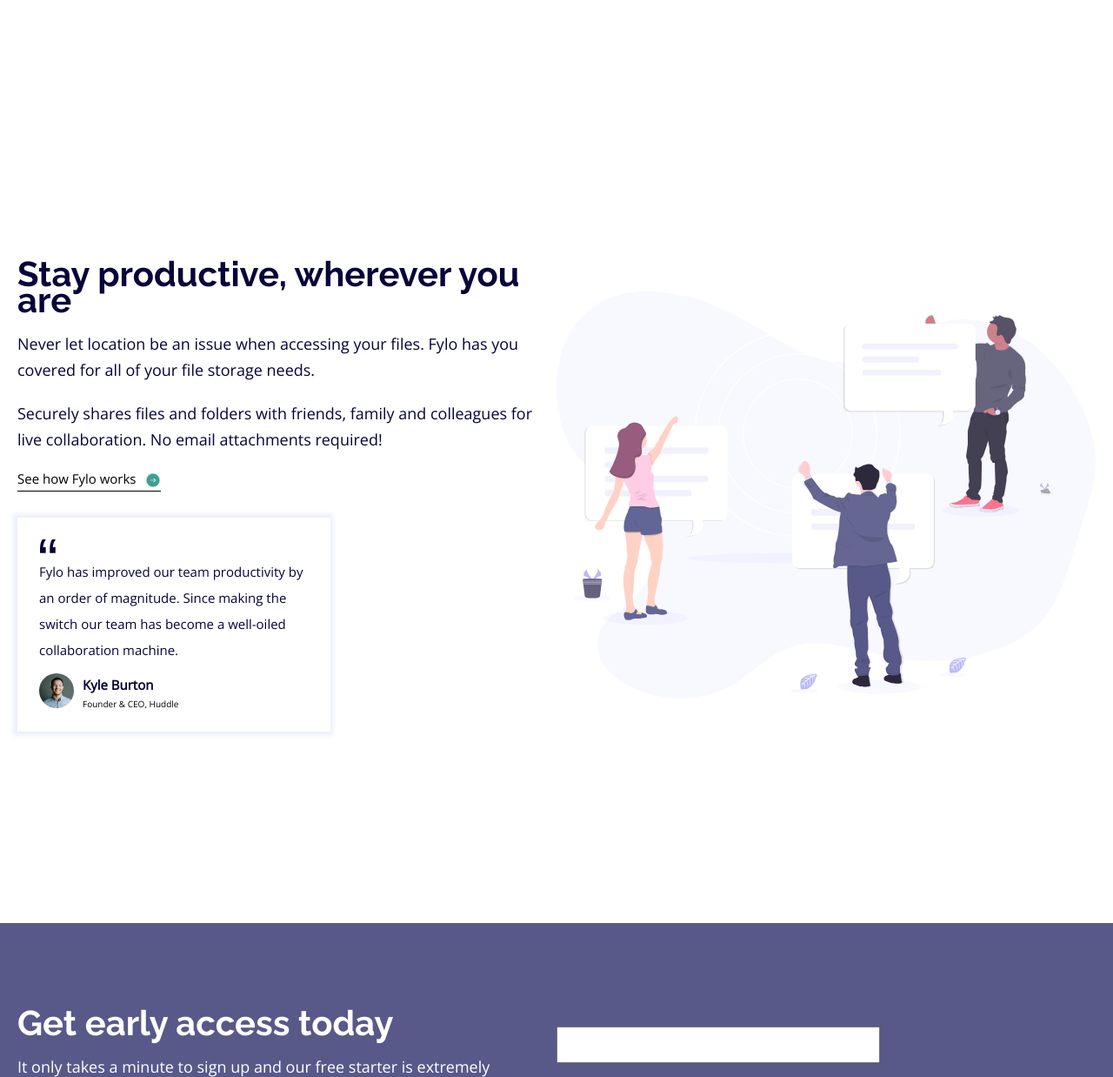
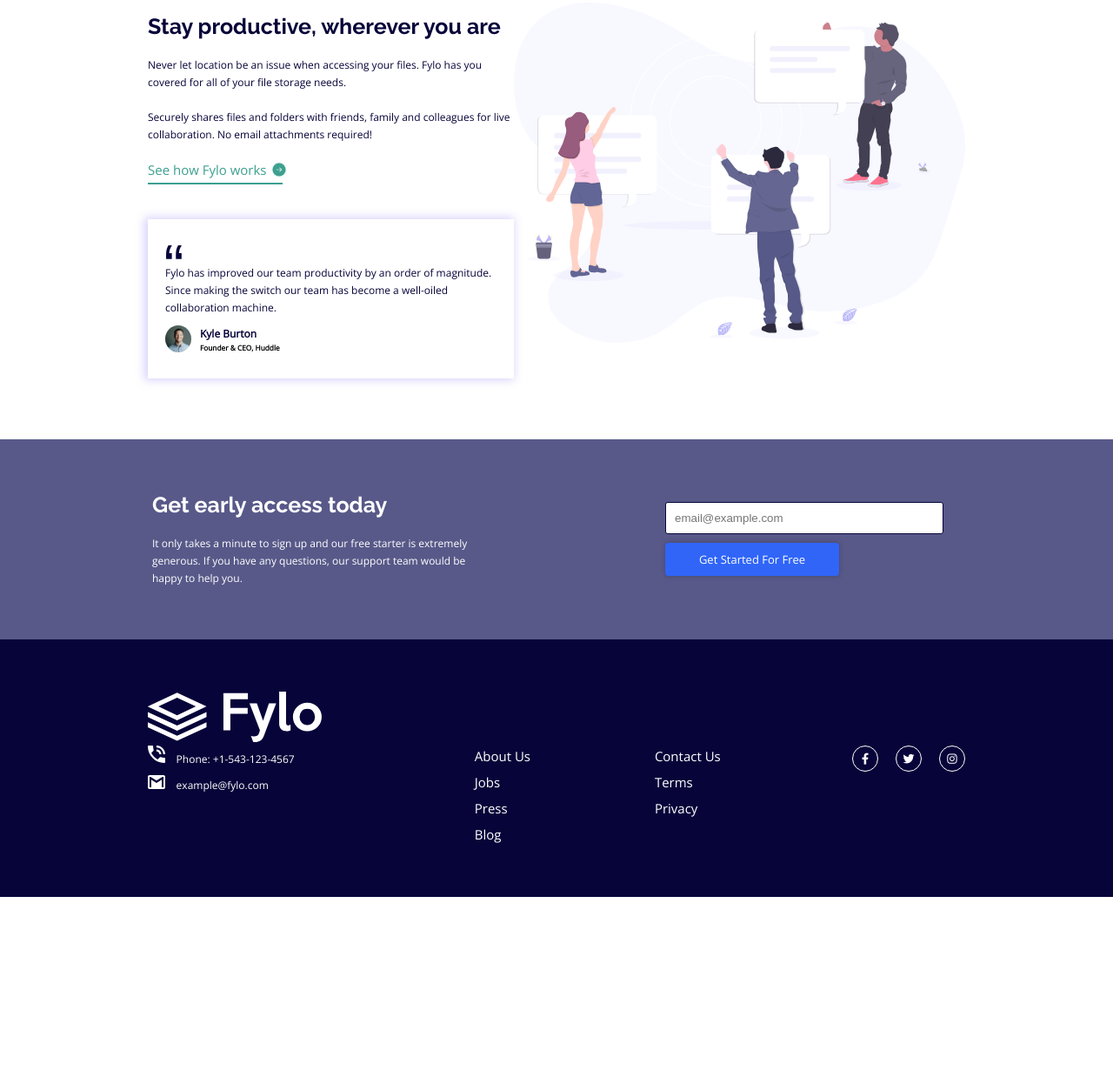
Before and after one commit to jhonlloydgellica15/Frontend-Mentor-Fylo, a plain HTML site: page index.html in a window 1280 px wide. Shown: the part 634-1872 px from the top of the page at 87% size. After the commit the page ends 1665 px from the top, so only its background shows below. Drawn offline with nearby package versions, Linux system fonts and the light colour scheme.

Commit message:
Fylo challenge landing page done

```diff
--- a/index.css
+++ b/index.css
@@ -36,8 +36,8 @@ h1 {
 }
 p {
   margin-top: 2rem;
-  font-size: 1.8rem;
-  line-height: 3rem;
+  font-size: 1.2rem;
+  line-height: 2rem;
   color: var(--veryDarkBlue);
 }
 
@@ -57,208 +57,435 @@ img {
   width: 100%;
 }
 
-/* Utilites */
+/* Utilities */
 input[type="email"] {
-  padding: 1rem 2rem;
-  width: 60%;
-  font-family: "Open Sans", sans-serif;
+  margin-top: 2rem;
+  padding: 1rem 1rem;
+  border-radius: 3px;
+  border: 0.5px solid var(--veryDarkBlue);
 }
-
+input[type="email"]:focus {
+  /* border-color: ; */
+  outline: 0;
+}
 .btn {
-  display: inline-block;
+  text-align: center;
+  border-radius: 4px;
   padding: 1rem 3rem;
-  text-align: center;
-  border-radius: 3px;
-  font-size: 1.5rem;
-  box-shadow: 0 1px rgba(0, 0, 0, 0.459);
-  white-space: nowrap;
+  margin-top: 1rem;
+  box-shadow: 0 0 5px 1px rgba(0, 0, 0, 0.164);
 }
-
 .btn-primary {
   background: var(--brightBlue);
   color: white;
 }
-
-.flex {
-  margin-top: 5rem;
-  display: flex;
-  align-items: center;
-}
-
-.col1 {
-  flex: 1;
-}
-
-.col2 {
-  flex: 1;
-}
-
 /* Header section */
 .main-container {
-  width: 100%;
-  margin: auto;
-  max-width: 1400px;
-  padding: 2rem;
+  padding: 3rem;
 }
-
 .main-header {
-  margin-top: 5rem;
   display: flex;
   justify-content: space-between;
   align-items: center;
 }
-.navbar ul {
+.main-header .logo {
+  width: 100px;
+}
+nav ul {
   display: flex;
 }
-.navbar ul li {
-  margin-left: 30px;
-  white-space: nowrap;
-  font-size: 2rem;
+nav ul li {
+  margin-left: 1rem;
 }
 
-/* Content */
-
-#first-content .first-form {
-  margin-top: 2rem;
+/* First Content */
+nav ul li a {
+  font-size: 1.3rem;
+}
+#first-content {
   display: flex;
+  flex-direction: column-reverse;
 }
-#first-content .first-form a {
-  margin-left: 1.5rem;
+#first-content h1 {
+  text-align: center;
+  font-size: 2rem;
+  margin-top: 5rem;
+}
+#first-content p {
+  text-align: center;
 }
 
-#second-content {
-  margin-top: 30rem;
-}
-
-#second-content a {
-  font-size: 1.5rem;
-  position: relative;
-  top: 2rem;
-}
-
-#second-content a::after {
-  content: "";
-  display: block;
-  border-bottom: 1px solid black;
-  width: 165px;
-  margin-top: 4px;
-}
-
-#second-content a img {
-  width: 20px;
-  margin-left: 1rem;
-  position: absolute;
-  top: 2px;
-}
-#second-content .testimonial {
-  margin-top: 5rem;
-  max-width: 360px;
-  padding: 2.5rem 2.5rem;
-  box-shadow: -1px 0px 5px 4px rgba(92, 116, 250, 0.123);
-}
-#second-content .testimonial .qoute {
-  width: 20px;
-}
-#second-content .testimonial p {
-  font-size: 1.5rem;
-  margin: 0;
-}
-
-#second-content .avatar {
-  margin-top: 1rem;
-  display: flex;
-  align-items: center;
-}
-#second-content .avatar img {
-  width: 40px;
-  height: 40px;
-  border-radius: 50%;
-}
-#second-content .avatar-info {
-  margin-left: 1rem;
-}
-.avatar-info .fullname {
-  font-weight: 700;
-}
-.avatar-info h5 {
-  font-size: 1rem;
-  font-weight: normal;
-}
-
-/* Access Section */
-#access-section {
-  margin-top: 20rem;
-  background: var(--desarutedBlue);
-}
-#access-section p,
-#access-section h1 {
-  color: white;
-}
-.access-container {
-  width: 100%;
-  margin: auto;
-  max-width: 1400px;
-  padding: 10rem 2rem;
-}
-
-#access-section a {
-  margin-top: 2rem;
-  width: 200px;
-}
-
-#access-section form {
+.first-form {
   display: flex;
   flex-direction: column;
 }
+.first-form a {
+  display: inline-block;
+  font-size: 1.5rem;
+}
+
+@media screen and (min-width: 750px) {
+  .main-container {
+    max-width: 800px;
+    margin: auto;
+  }
+  #first-content h1,
+  #first-content p {
+    text-align: left;
+  }
+  #first-content {
+    flex-direction: row;
+    margin-top: 2rem;
+  }
+  .first-form {
+    flex-direction: row;
+  }
+  .first-form a {
+    font-size: 1.2rem;
+    white-space: nowrap;
+  }
+  input[type="email"] {
+    margin-top: 1.2rem;
+    border-radius: 3px;
+    border: 0.5px solid var(--veryDarkBlue);
+    margin-right: 2rem;
+    width: 60%;
+  }
+}
+@media screen and (min-width: 1000px) {
+  .main-container {
+    max-width: 1000px;
+    margin: auto;
+  }
+  #first-content h1 {
+    font-size: 2.5rem;
+  }
+  #first-content p {
+    font-size: 1.3rem;
+  }
+  #first-content {
+    justify-content: center;
+    align-items: center;
+    margin-top: 5rem;
+  }
+}
+@media screen and (min-width: 1440px) {
+  .main-container {
+    max-width: 1600px;
+    margin: auto;
+  }
+  #first-content h1 {
+    font-size: 4rem;
+    line-height: 5rem;
+  }
+  #first-content p {
+    font-size: 1.8rem;
+    line-height: 3rem;
+  }
+  #first-content .col1 {
+    width: 1200px;
+  }
+}
+
+/* Second Content */
+#second-content {
+  display: flex;
+  flex-direction: column-reverse;
+  margin-top: 10rem;
+}
+#second-content h1 {
+  text-align: center;
+  font-size: 1.6rem;
+  margin-top: 5rem;
+}
+.btn-works {
+  margin-top: 2rem;
+  display: flex;
+  justify-content: center;
+  font-size: 1.5rem;
+  position: relative;
+  color: var(--ModerateCyan);
+}
+.btn-works a::after {
+  content: "";
+  border-bottom: 2px solid var(--ModerateCyan);
+  display: block;
+  width: 155px;
+  margin-top: 0.5rem;
+}
+.btn-works a img {
+  width: 20px;
+  position: absolute;
+  margin-left: 0.5rem;
+}
+
+#second-content .testimonial {
+  margin-top: 4rem;
+  padding: 3rem 2rem;
+  box-shadow: -2px 0px 10px 2px rgba(117, 103, 238, 0.287);
+}
+
+.testimonial p {
+  margin: 0;
+}
+.testimonial .qoute {
+  width: 20px;
+}
+.avatar {
+  display: flex;
+  margin-top: 1rem;
+}
+
+.avatar img {
+  width: 30px;
+  border-radius: 50%;
+}
+.avatar-info {
+  margin-left: 1rem;
+}
+.avatar-info p {
+  font-weight: 700;
+}
+
+@media screen and (min-width: 750px) {
+  #second-content {
+    flex-direction: row;
+    justify-content: center;
+    align-items: center;
+  }
+  #second-content h1 {
+    text-align: left;
+    font-size: 1.8rem;
+  }
+  .btn-works {
+    justify-content: flex-start;
+  }
+}
+@media screen and (min-width: 1000px) {
+  #second-content {
+    flex-direction: row;
+    justify-content: center;
+    align-items: center;
+  }
+  #second-content h1 {
+    text-align: left;
+    font-size: 2.5rem;
+  }
+  #second-conten p {
+    font-size: 1.3rem;
+  }
+  .btn-works {
+    justify-content: flex-start;
+  }
+}
+@media screen and (min-width: 1440px) {
+  input[type="email"] {
+    width: 50%;
+  }
+  .btn {
+    width: 30%;
+  }
+  #second-content {
+    flex-direction: row;
+    justify-content: center;
+    align-items: center;
+  }
+  #second-content h1 {
+    text-align: left;
+    font-size: 3.6rem;
+  }
+  #second-content p {
+    font-size: 1.8rem;
+    line-height: 2.5rem;
+  }
+  .testimonial {
+    width: 350px;
+  }
+  .testimonial p {
+    font-size: 1.5rem !important;
+  }
+}
+
+/* Access section */
+#access-section {
+  margin-top: 4rem;
+  background: var(--desarutedBlue);
+  text-align: center;
+}
+.access-container {
+  padding: 6rem 3rem;
+}
+.access-container h1 {
+  font-size: 2rem;
+  color: white;
+}
+.access-container p {
+  color: white;
+}
+.access-container form input {
+  display: block;
+  width: 100%;
+}
+.access-container form a {
+  display: block;
+  font-size: 1.3rem;
+  font-weight: 400;
+}
+
+@media screen and (min-width: 750px) {
+  .access-container {
+    display: flex;
+    justify-content: space-between;
+    margin: auto;
+  }
+  .access-container h1,
+  .access-container p {
+    text-align: left;
+  }
+  .access-container .right {
+    margin-left: 20rem;
+  }
+  .access-container form a {
+    font-size: 1.3rem;
+    font-weight: 400;
+    width: 200px;
+  }
+}
+@media screen and (min-width: 1000px) {
+  .access-container {
+    width: 990px;
+  }
+  .access-container h1 {
+    font-size: 2.5rem;
+  }
+  .access-container input[type="email"] {
+    width: 320px;
+  }
+  .access-container form a {
+    width: 200px;
+  }
+}
+@media screen and (min-width: 1440px) {
+  .access-container {
+    padding: 10rem 3rem;
+  }
+
+  .access-container h1 {
+    font-size: 3rem;
+  }
+  .access-container {
+    width: 1380px;
+  }
+  .access-container .col {
+    width: 450px;
+  }
+  .access-container p {
+    font-size: 1.5rem;
+  }
+}
+@media screen and (min-width: 1800px) {
+  .access-container {
+    width: 1600px;
+  }
+}
+
+/* footer */
+
 #footer {
   background: var(--veryDarkBlue);
 }
-#footer .footer-container {
-  width: 100%;
-  margin: auto;
-  max-width: 1400px;
-  padding: 10rem 2rem;
+.footer-container {
+  padding: 6rem 3rem;
 }
 .footer-container .logo {
-  width: 150px;
+  width: 200px;
 }
-.footer-container .icon {
-  width: 15px;
+.footer-content .phone {
+  margin-top: 3rem;
 }
-.footer-content {
-  margin: 2rem 0;
+.footer-content .icon {
+  width: 20px;
+}
+.footer-content .phone li {
+  margin-bottom: 1rem;
+}
+.footer-content .phone li span {
   color: white;
-  display: flex;
-  justify-content: space-between;
+  margin-left: 1rem;
+  font-size: 1.2rem;
 }
 
-.phone li span {
-  font-size: 1.5rem;
+.footer-content .about-us {
+  margin-top: 3rem;
 }
-
-.mt {
-  margin-top: 1rem;
+.footer-content li {
+  margin-bottom: 1rem;
 }
-.footer-content a {
+.footer-content li a {
   color: white;
-  font-size: 1.5rem;
 }
-.about-us li,
-.contact-us li {
-  padding-bottom: 2rem;
+.footer-content .contact-us {
+  margin: 3rem 0;
 }
-.footer-content .social-media {
+.social-media {
   display: flex;
+  justify-content: center;
 }
-.footer-content .social-media li i {
+.social-media li {
+  display: flex;
+  justify-content: center;
+  align-items: center;
+  margin-left: 2rem;
   width: 30px;
   height: 30px;
   border: 1px solid white;
   border-radius: 50%;
-  display: flex;
-  justify-content: center;
-  align-items: center;
 }
-.footer-content .social-media li {
-  padding-left: 2rem;
+.social-media li a {
+  font-size: 1.3rem;
 }
+
+@media screen and (min-width: 750px) {
+  #footer {
+    padding-bottom: 5rem;
+  }
+  .footer-content {
+    display: flex;
+    justify-content: space-between;
+    position: relative;
+  }
+  .footer-content .phone {
+    margin: 0;
+  }
+
+  .footer-content .about-us,
+  .footer-content .contact-us {
+    position: absolute;
+    top: -28px;
+    font-size: 1.5rem;
+  }
+}
+@media screen and (min-width: 1031px) {
+  .footer-container {
+    width: 1000px;
+    margin: auto;
+  }
+}
+@media screen and (min-width: 1200px) {
+  .footer-container {
+    width: 1000px;
+    margin: auto;
+  }
+}
+@media screen and (min-width: 1440px) {
+  .footer-container {
+    width: 1400px;
+    margin: auto;
+  }
+}
+@media screen and (min-width: 1800px) {
+  .footer-container {
+    width: 1600px;
+    margin: auto;
+  }
+}
--- a/index.html
+++ b/index.html
@@ -44,7 +44,7 @@
         </nav>
       </header>
 
-      <section id="first-content" class="flex">
+      <section id="first-content">
         <div class="col1">
           <h1>All you files in one secure location, accesible anywhere.</h1>
           <p>
@@ -61,12 +61,12 @@
             <a type="submit" class="btn btn-primary">Get Started</a>
           </form>
         </div>
-        <div class="col2">
+        <div>
           <img src="./images/illustration-1.svg" alt="" />
         </div>
       </section>
 
-      <section id="second-content" class="flex">
+      <section id="second-content">
         <div class="col1">
           <h1>Stay productive, wherever you are</h1>
           <p>
@@ -77,7 +77,10 @@
             Securely shares files and folders with friends, family and
             colleagues for live collaboration. No email attachments required!
           </p>
-          <a>See how Fylo works <img src="./images/icon-arrow.svg" alt="" /></a>
+          <div class="btn-works">
+            <a>See how Fylo works <img src="./images/icon-arrow.svg" alt="" /></a>
+          </div>
+
 
           <div class="testimonial">
             <img class="qoute" src="./images/icon-quotes.svg" alt="" />
@@ -102,8 +105,8 @@
       </section>
     </div>
     <section id="access-section">
-      <div class="access-container flex">
-        <div class="col1">
+      <div class="access-container">
+        <div class="col" >
           <h1>Get early access today</h1>
           <p>
             It only takes a minute to sign up and our free starter is extremely
@@ -111,9 +114,9 @@
             to help you.
           </p>
         </div>
-        <div class="col2">
+        <div class="col right">
           <form>
-            <input type="email" />
+            <input type="email" placeholder="email@example.com" />
             <a class="btn btn-primary">Get Started For Free</a>
           </form>
         </div>
```
